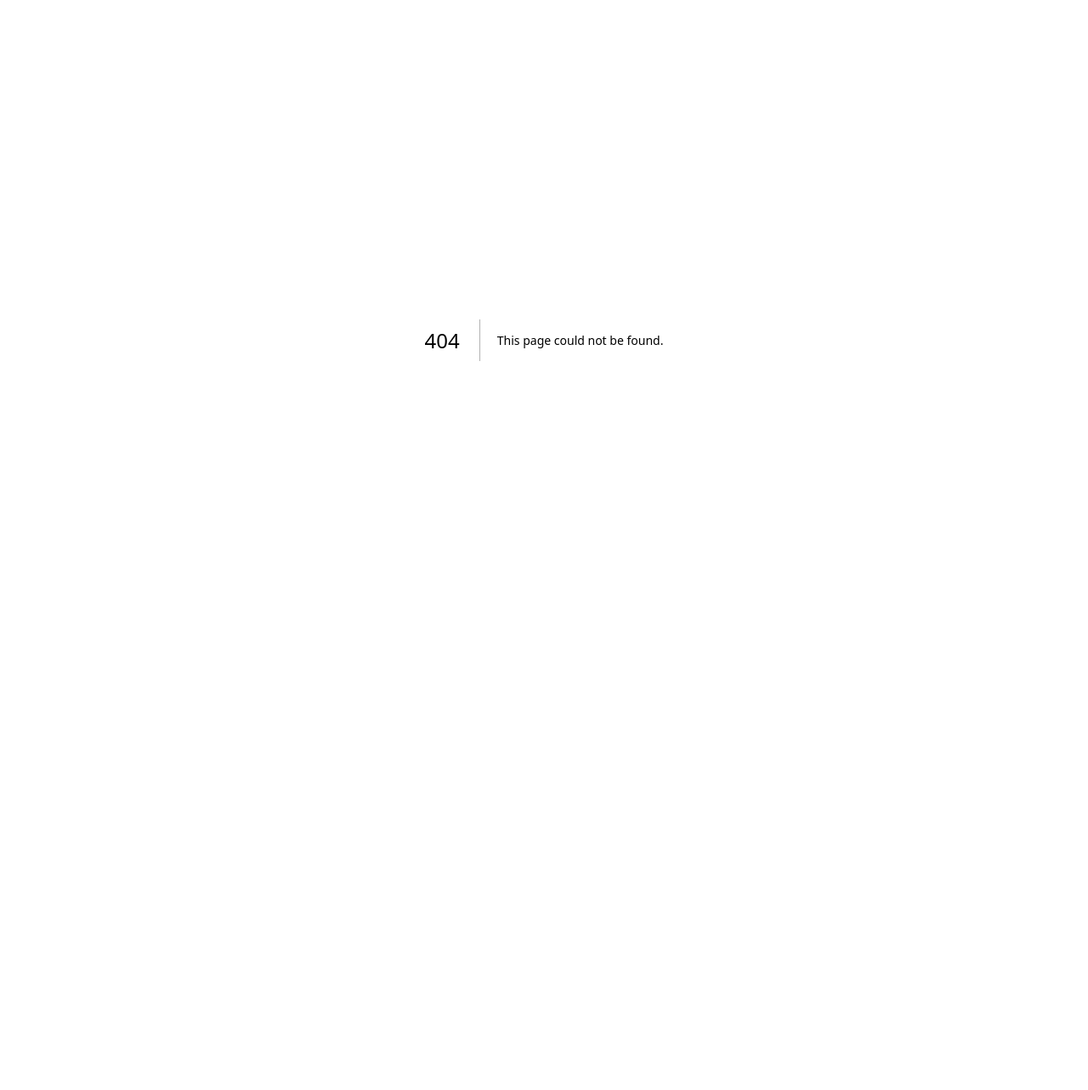
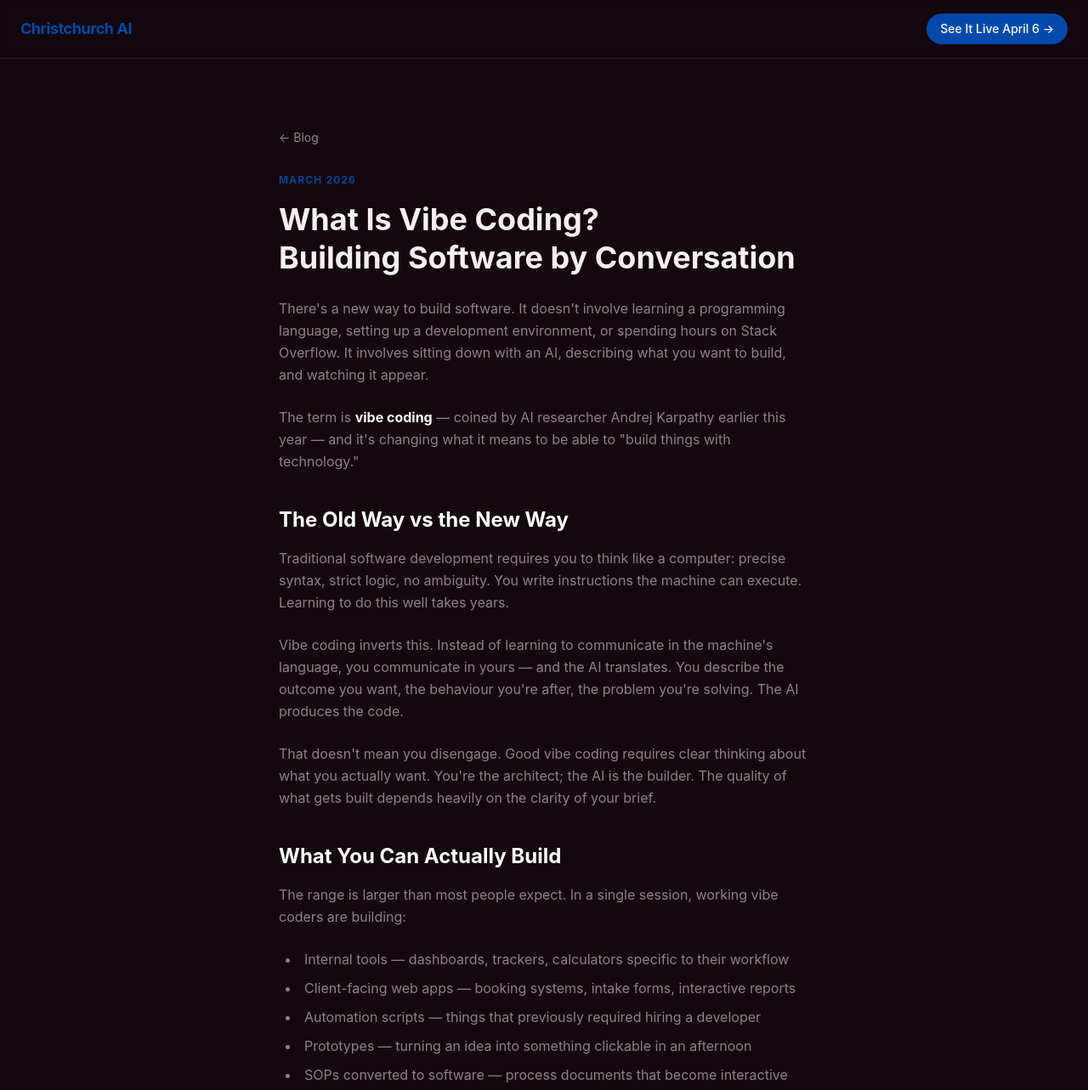
Before and after one commit to caelanhuntress/christchurch-ai, a Next.js app: page /blog/what-is-vibe-coding in a window 1280 px wide. Before the commit this address had no page. Shown: the top 1283 px of the page at 85% size. Before the commit the page ends 800 px from the top, so only its background shows below. Built offline with nearby package versions, Linux system fonts and the light colour scheme.

Commit message:
blog: What Is Vibe Coding — supports April 6 event

```diff
--- /dev/null
+++ b/app/blog/what-is-vibe-coding/page.tsx
@@ -0,0 +1,183 @@
+import type { Metadata } from "next";
+import Link from "next/link";
+
+export const metadata: Metadata = {
+  title: "What Is Vibe Coding? Building Software by Conversation | Christchurch AI",
+  description: "Vibe coding means building software by describing what you want in plain language. No syntax, no debugging rabbit holes — just clear thinking and AI. A practical intro for NZ professionals.",
+  keywords: ["vibe coding NZ", "build apps with AI", "AI coding Christchurch", "Claude coding NZ", "no-code AI development", "vibe coding New Zealand"],
+  alternates: { canonical: "https://christchurch-ai.com/blog/what-is-vibe-coding" },
+};
+
+const schema = {
+  "@context": "https://schema.org",
+  "@type": "Article",
+  "headline": "What Is Vibe Coding? Building Software by Conversation",
+  "description": "Vibe coding means building software by describing what you want in plain language. A practical intro for NZ professionals.",
+  "author": { "@type": "Organization", "name": "Christchurch AI" },
+  "publisher": { "@type": "Organization", "name": "Christchurch AI", "url": "https://christchurch-ai.com" },
+  "datePublished": "2026-03-08",
+  "url": "https://christchurch-ai.com/blog/what-is-vibe-coding"
+};
+
+export default function WhatIsVibeCoding() {
+  return (
+    <div className="min-h-screen" style={{ background: "var(--background)" }}>
+      <script type="application/ld+json" dangerouslySetInnerHTML={{ __html: JSON.stringify(schema) }} />
+      <nav className="border-b px-6 py-4 flex items-center justify-between sticky top-0 z-50 backdrop-blur-sm"
+        style={{ borderColor: "var(--border)", background: "rgba(20,8,14,0.9)" }}>
+        <Link href="/" className="font-bold text-lg tracking-tight" style={{ color: "var(--accent)" }}>Christchurch AI</Link>
+        <Link href="/vibe-coding-april-2026"
+          className="px-4 py-2 rounded-full text-sm font-medium" style={{ background: "var(--accent)", color: "#ffffff" }}>
+          See It Live April 6 →
+        </Link>
+      </nav>
+
+      <article className="max-w-2xl mx-auto px-6 py-20">
+        <Link href="/blog" className="text-sm mb-8 inline-block" style={{ color: "var(--text-muted)" }}>← Blog</Link>
+
+        <div className="text-xs font-semibold uppercase tracking-widest mb-4" style={{ color: "var(--accent)" }}>
+          March 2026
+        </div>
+
+        <h1 className="text-4xl font-bold mb-6 leading-tight">
+          What Is Vibe Coding?<br />Building Software by Conversation
+        </h1>
+
+        <div className="space-y-6 text-base leading-relaxed" style={{ color: "var(--text-muted)" }}>
+
+          <p>
+            There's a new way to build software. It doesn't involve learning a programming language,
+            setting up a development environment, or spending hours on Stack Overflow. It involves
+            sitting down with an AI, describing what you want to build, and watching it appear.
+          </p>
+
+          <p>
+            The term is <strong className="text-white">vibe coding</strong> — coined by AI researcher
+            Andrej Karpathy earlier this year — and it's changing what it means to be able to
+            "build things with technology."
+          </p>
+
+          <h2 className="text-2xl font-bold text-white mt-10 mb-4">The Old Way vs the New Way</h2>
+
+          <p>
+            Traditional software development requires you to think like a computer: precise syntax,
+            strict logic, no ambiguity. You write instructions the machine can execute. Learning to
+            do this well takes years.
+          </p>
+
+          <p>
+            Vibe coding inverts this. Instead of learning to communicate in the machine's language,
+            you communicate in yours — and the AI translates. You describe the outcome you want,
+            the behaviour you're after, the problem you're solving. The AI produces the code.
+          </p>
+
+          <p>
+            That doesn't mean you disengage. Good vibe coding requires clear thinking about what
+            you actually want. You're the architect; the AI is the builder. The quality of what
+            gets built depends heavily on the clarity of your brief.
+          </p>
+
+          <h2 className="text-2xl font-bold text-white mt-10 mb-4">What You Can Actually Build</h2>
+
+          <p>
+            The range is larger than most people expect. In a single session, working vibe coders
+            are building:
+          </p>
+
+          <ul className="list-disc list-inside space-y-2 ml-2">
+            <li>Internal tools — dashboards, trackers, calculators specific to their workflow</li>
+            <li>Client-facing web apps — booking systems, intake forms, interactive reports</li>
+            <li>Automation scripts — things that previously required hiring a developer</li>
+            <li>Prototypes — turning an idea into something clickable in an afternoon</li>
+            <li>SOPs converted to software — process documents that become interactive tools</li>
+          </ul>
+
+          <p>
+            None of these require knowing how to write code. They require knowing what problem you're
+            trying to solve and being able to describe it clearly.
+          </p>
+
+          <h2 className="text-2xl font-bold text-white mt-10 mb-4">Claude Is Particularly Good at This</h2>
+
+          <p>
+            Several AI models support vibe coding, but{" "}
+            <strong className="text-white">Claude</strong> (from Anthropic) has emerged as a
+            favourite among practitioners for a few reasons:
+          </p>
+
+          <ul className="list-disc list-inside space-y-2 ml-2">
+            <li>It asks clarifying questions before diving in — reducing wasted iterations</li>
+            <li>It explains what it's building, not just produces output</li>
+            <li>It handles ambiguous requirements gracefully rather than making arbitrary assumptions</li>
+            <li>Its outputs tend to be clean, readable, and maintainable</li>
+          </ul>
+
+          <p>
+            The workflow typically looks like: describe what you want → Claude builds a first version →
+            you test it and give feedback → Claude refines → repeat until it does what you need.
+          </p>
+
+          <h2 className="text-2xl font-bold text-white mt-10 mb-4">What Vibe Coding Isn't</h2>
+
+          <p>
+            It's worth being clear about limitations. Vibe coding works well for:
+          </p>
+          <ul className="list-disc list-inside space-y-2 ml-2">
+            <li>Self-contained tools and apps with clear requirements</li>
+            <li>Prototyping and internal tooling</li>
+            <li>Automating repetitive processes</li>
+          </ul>
+
+          <p className="mt-4">
+            It's less suited for:
+          </p>
+          <ul className="list-disc list-inside space-y-2 ml-2">
+            <li>Large, complex systems with thousands of interconnected components</li>
+            <li>Applications where security and reliability are critical and need expert review</li>
+            <li>Situations where you need to understand and maintain the code long-term without AI help</li>
+          </ul>
+
+          <p>
+            That said — for the vast majority of tools that professionals actually need built,
+            vibe coding is now a completely viable approach.
+          </p>
+
+          <h2 className="text-2xl font-bold text-white mt-10 mb-4">See It Live in Christchurch</h2>
+
+          <p>
+            At our{" "}
+            <Link href="/vibe-coding-april-2026" className="text-white underline">
+              April 6 meetup
+            </Link>
+            , Caelan Huntress will demonstrate vibe coding with Claude live — building something
+            on stage, from description to working application. Alongside that,{" "}
+            Greg Dickson will show how to turn Standard Operating Procedures into web apps
+            without writing a line of code.
+          </p>
+
+          <p>
+            If you've been curious whether vibe coding could work for your business or role,
+            this is the best possible introduction: watching it happen in real time, with someone
+            who does it daily, and the chance to ask questions after.
+          </p>
+
+          <div className="mt-10 p-6 rounded-lg border" style={{ borderColor: "var(--accent)", background: "rgba(0,74,173,0.08)" }}>
+            <p className="font-bold text-white mb-2">Vibe Coding & Web App Development with AI</p>
+            <p className="text-sm mb-1">Monday 6 April 2026 — 5:30 PM, EPIC Innovation Centre</p>
+            <p className="text-sm mb-4">Greg Dickson + Caelan Huntress — Free to attend</p>
+            <Link href="/vibe-coding-april-2026"
+              className="inline-block px-6 py-3 rounded-full font-semibold text-sm text-white"
+              style={{ background: "var(--accent)" }}>
+              Event Details & RSVP →
+            </Link>
+          </div>
+
+          <div className="mt-12 pt-8 border-t" style={{ borderColor: "var(--border)" }}>
+            <Link href="/blog" className="text-sm underline" style={{ color: "var(--text-muted)" }}>← More from the Christchurch AI blog</Link>
+          </div>
+
+        </div>
+      </article>
+    </div>
+  );
+}
```
